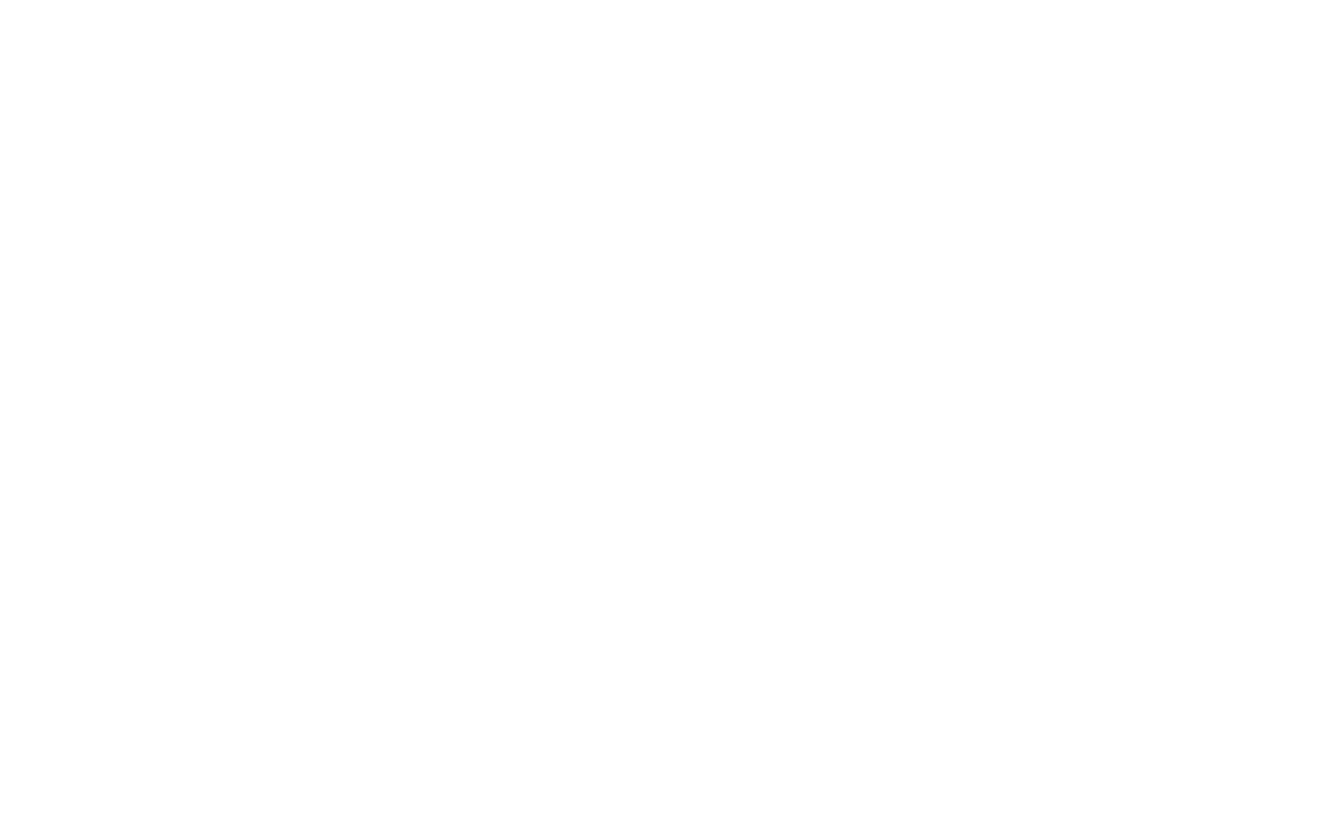
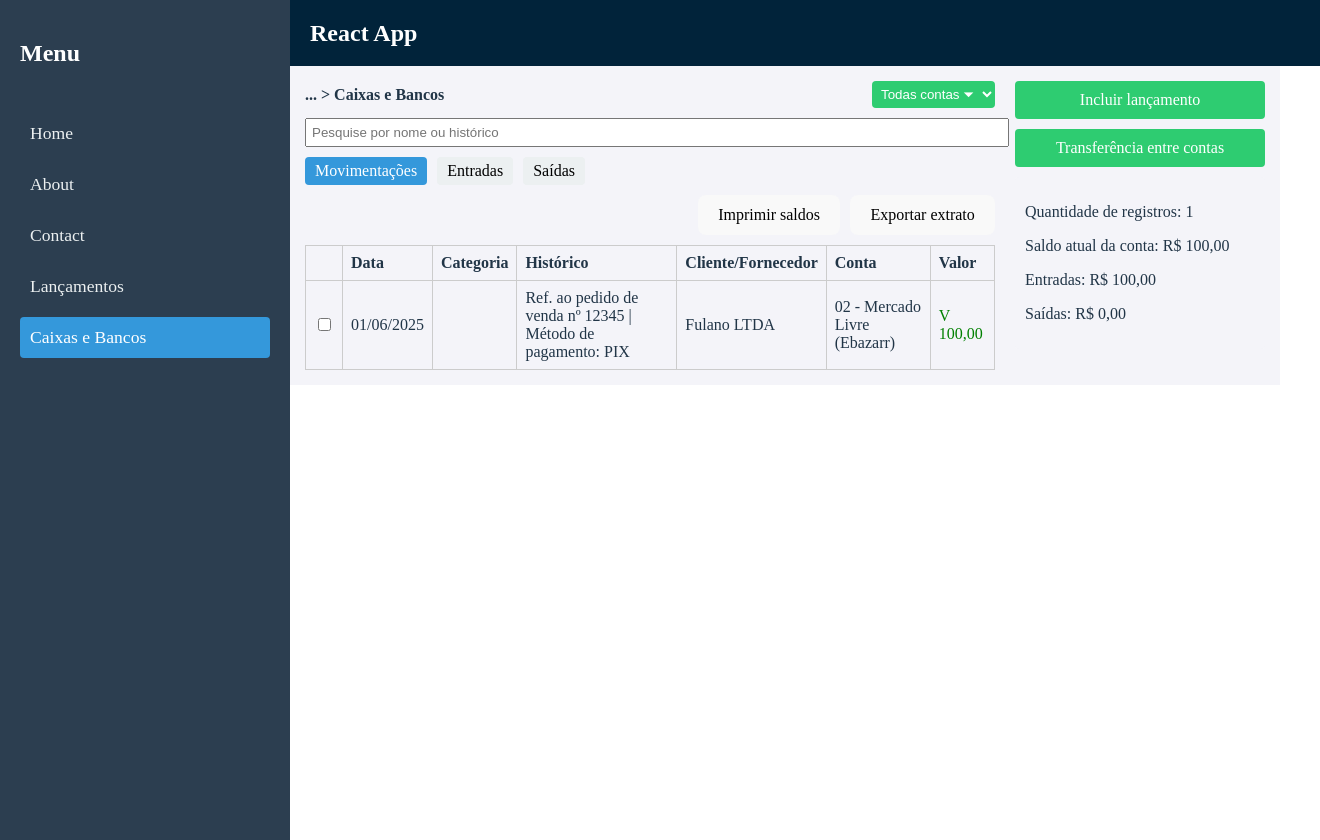
Before and after one commit to SchusterAluizio/ED_Financeiro, a React (Vite) app: page /caixas-bancos in a window 1280 px wide. Before the commit this address had no page. Shown: the whole page, 1320 px wide, since content can reach past the window. Before the commit the page ends 800 px from the top, so only its background shows below. Built offline with nearby package versions, Linux system fonts and the light colour scheme.

Commit message:
Add Caixas e Bancos section

```diff
--- a/src/components/sidebar/index.tsx
+++ b/src/components/sidebar/index.tsx
@@ -19,6 +19,9 @@ function Sidebar() {
                 <NavItem>
                     <StyledNavLink to="/lancamentos">Lançamentos</StyledNavLink>
                 </NavItem>
+                <NavItem>
+                    <StyledNavLink to="/caixas-bancos">Caixas e Bancos</StyledNavLink>
+                </NavItem>
             </NavList>
         </SidebarContainer>
     );
--- /dev/null
+++ b/src/pages/caixas-bancos/index.tsx
@@ -0,0 +1,93 @@
+import React, { useState } from "react";
+import {
+  Container,
+  Breadcrumb,
+  Header,
+  Selector,
+  SearchInput,
+  Tabs,
+  Tab,
+  TableWrapper,
+  Actions,
+  SidePanel,
+  ButtonGreen,
+  Summary
+} from "./style";
+
+const CaixasEBancos: React.FC = () => {
+  const [tab, setTab] = useState<string>("movimentacoes");
+
+  return (
+    <Container>
+      <div style={{ flex: 1 }}>
+        <Header>
+          <Breadcrumb>... &gt; Caixas e Bancos</Breadcrumb>
+          <Selector defaultValue="all">
+            <option value="all">Todas contas ⏷</option>
+            <option value="1">Conta 1</option>
+            <option value="2">Conta 2</option>
+          </Selector>
+        </Header>
+        <SearchInput placeholder="Pesquise por nome ou histórico" />
+        <Tabs>
+          <Tab
+            onClick={() => setTab("movimentacoes")}
+            data-active={tab === "movimentacoes"}
+          >
+            Movimentações
+          </Tab>
+          <Tab onClick={() => setTab("entradas")} data-active={tab === "entradas"}>
+            Entradas
+          </Tab>
+          <Tab onClick={() => setTab("saidas")} data-active={tab === "saidas"}>
+            Saídas
+          </Tab>
+        </Tabs>
+        <Actions>
+          <button>Imprimir saldos</button>
+          <button>Exportar extrato</button>
+        </Actions>
+        <TableWrapper>
+          <table>
+            <thead>
+              <tr>
+                <th></th>
+                <th>Data</th>
+                <th>Categoria</th>
+                <th>Histórico</th>
+                <th>Cliente/Fornecedor</th>
+                <th>Conta</th>
+                <th>Valor</th>
+              </tr>
+            </thead>
+            <tbody>
+              <tr>
+                <td>
+                  <input type="checkbox" />
+                </td>
+                <td>01/06/2025</td>
+                <td></td>
+                <td>Ref. ao pedido de venda nº 12345 | Método de pagamento: PIX</td>
+                <td>Fulano LTDA</td>
+                <td>02 - Mercado Livre (Ebazarr)</td>
+                <td style={{ color: "green" }}>V 100,00</td>
+              </tr>
+            </tbody>
+          </table>
+        </TableWrapper>
+      </div>
+      <SidePanel>
+        <ButtonGreen>Incluir lançamento</ButtonGreen>
+        <ButtonGreen>Transferência entre contas</ButtonGreen>
+        <Summary>
+          <p>Quantidade de registros: 1</p>
+          <p>Saldo atual da conta: R$ 100,00</p>
+          <p>Entradas: R$ 100,00</p>
+          <p>Saídas: R$ 0,00</p>
+        </Summary>
+      </SidePanel>
+    </Container>
+  );
+};
+
+export default CaixasEBancos;
--- /dev/null
+++ b/src/pages/caixas-bancos/style.tsx
@@ -0,0 +1,87 @@
+import styled from "styled-components";
+
+export const Container = styled.div`
+  display: flex;
+  gap: 20px;
+  width: 100%;
+`;
+
+export const Header = styled.div`
+  display: flex;
+  align-items: center;
+  justify-content: space-between;
+  margin-bottom: 10px;
+`;
+
+export const Breadcrumb = styled.span`
+  font-weight: bold;
+`;
+
+export const Selector = styled.select`
+  padding: 5px;
+  background-color: #2ecc71;
+  color: white;
+  border: none;
+  border-radius: 4px;
+`;
+
+export const SearchInput = styled.input`
+  width: 100%;
+  padding: 5px;
+  margin-bottom: 10px;
+`;
+
+export const Tabs = styled.div`
+  display: flex;
+  gap: 10px;
+  margin-bottom: 10px;
+`;
+
+export const Tab = styled.button<{ 'data-active'?: boolean }>`
+  padding: 5px 10px;
+  background-color: ${(props) => (props['data-active'] ? '#3498db' : '#ecf0f1')};
+  color: ${(props) => (props['data-active'] ? 'white' : 'black')};
+  border: none;
+  border-radius: 4px;
+`;
+
+export const Actions = styled.div`
+  display: flex;
+  gap: 10px;
+  justify-content: flex-end;
+  margin-bottom: 10px;
+`;
+
+export const TableWrapper = styled.div`
+  overflow-x: auto;
+  table {
+    width: 100%;
+    border-collapse: collapse;
+  }
+  th, td {
+    border: 1px solid #ccc;
+    padding: 8px;
+    text-align: left;
+  }
+`;
+
+export const SidePanel = styled.aside`
+  width: 250px;
+  display: flex;
+  flex-direction: column;
+  gap: 10px;
+`;
+
+export const ButtonGreen = styled.button`
+  background-color: #2ecc71;
+  color: white;
+  border: none;
+  padding: 10px;
+  border-radius: 4px;
+`;
+
+export const Summary = styled.div`
+  background-color: #f4f4f9;
+  padding: 10px;
+  border-radius: 4px;
+`;
--- a/src/routes/index.tsx
+++ b/src/routes/index.tsx
@@ -1,6 +1,7 @@
 import { Routes, Route } from 'react-router-dom';
 import Layout from '../components/layout';
 import Lacamentos from '../pages/lancamentos';
+import CaixasEBancos from '../pages/caixas-bancos';
 import Login from '../pages/login';
 
 function App() {
@@ -15,6 +16,7 @@ function App() {
                 <Route path="/about" element={<div>about</div>} />
                 <Route path="/contact" element={<div>contact</div>} />
                 <Route path="/lancamentos" element={<Lacamentos />} />
+                <Route path="/caixas-bancos" element={<CaixasEBancos />} />
             </Route>
 
 
```
